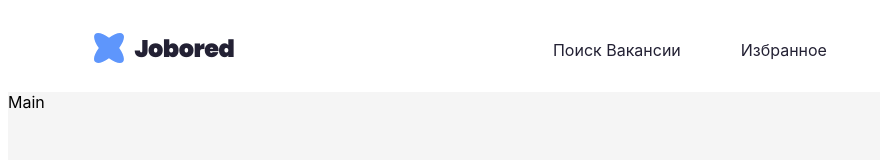
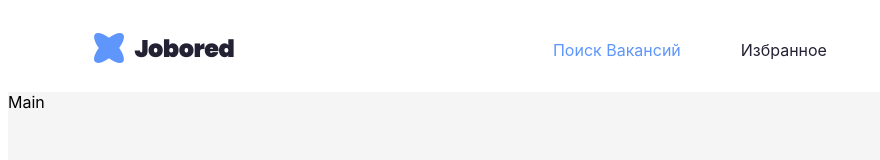
Before and after one commit to AnastasiiaUferova/job-search, a React (Vite) app: page / in a window 1280 px wide. Shown: the top 160 px of the page, without its empty margins (0-880 px from the left). Built offline with nearby package versions, Linux system fonts and the light colour scheme; the HTML template or start-up script is replaced by a standard one.

Commit message:
feat: add navlink active styles

```diff
--- a/src/components/Header/Header.tsx
+++ b/src/components/Header/Header.tsx
@@ -12,8 +12,24 @@ export default function Header(): JSX.Element {
           </NavLink>
         </div>
         <div className="header__links">
-          <NavLink to="/">Поиск Вакансии</NavLink>
-          <NavLink to="/saved">Избранное</NavLink>
+          <NavLink
+            to="/"
+            className={({ isActive }) =>
+              isActive ? "header__links_active" : ""
+            }
+            end
+          >
+            Поиск Вакансий
+          </NavLink>
+          <NavLink
+            to="/saved"
+            className={({ isActive }) =>
+              isActive ? "header__links_active" : ""
+            }
+            end
+          >
+            Избранное
+          </NavLink>
         </div>
       </div>
     </div>
--- a/src/styles/Header/Header.css
+++ b/src/styles/Header/Header.css
@@ -25,6 +25,12 @@
   font-size: 16px;
   line-height: 20px;
 }
+.header__links a:hover {
+  color: #5E96FC;
+}
+.header__links_active {
+  color: #5E96FC !important;
+}
 .header__logo {
   position: relative;
 }
--- a/src/styles/Header/Header.scss
+++ b/src/styles/Header/Header.scss
@@ -27,6 +27,14 @@
         font-size: 16px;
         line-height: 20px;
 
+        a:hover {
+            color: $main-blue;
+         }
+
+         &_active {
+            color: $main-blue !important;
+         }
+
     }
 
     &__logo {
@@ -48,10 +56,12 @@
         width: 30px;
         height: 30px;
      }
+
     }
 
      a {
         color: #232134;
         cursor: pointer;
      }
+
 }
```
